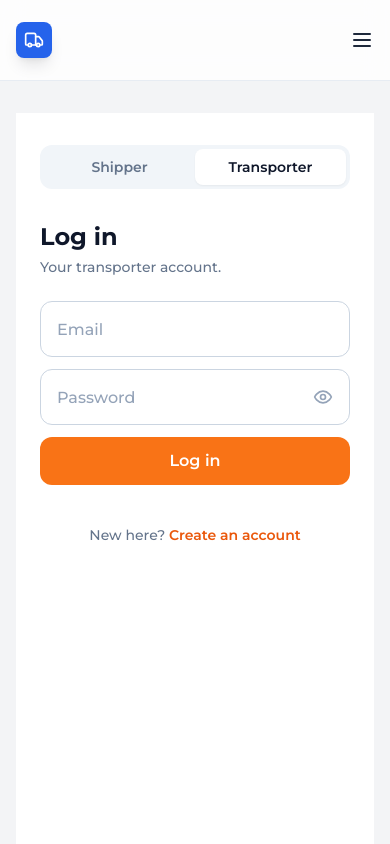
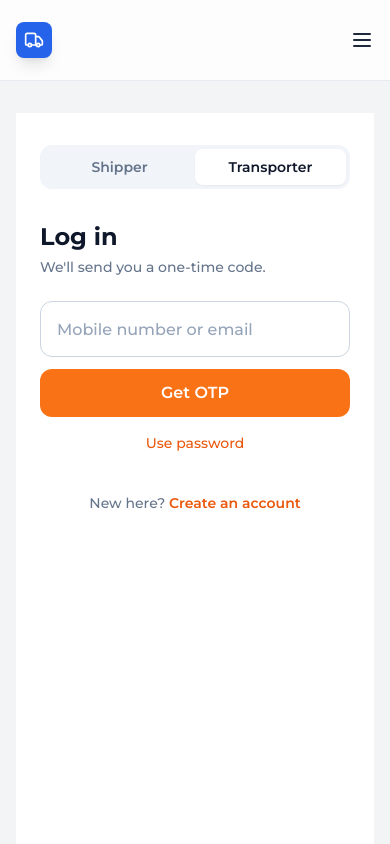
Before and after one commit to tech-forus/transporter, a React (Vite) app: page /transporter-signin in a window 390 px wide. Shown: the top 844 px of the page. Built offline with nearby package versions, Linux system fonts and the light colour scheme; no server answers.

Commit message:
Transporter login: OTP first (mobile or email), password fallback
Co-Authored-By: Claude Opus 5.5 <noreply@anthropic.com>

```diff
--- a/src/pages/SignInPage.tsx
+++ b/src/pages/SignInPage.tsx
@@ -1,43 +1,58 @@
-// src/pages/TransporterLoginPage.tsx
+// src/pages/SignInPage.tsx — transporter login (embedded in the main app's
+// /transporter/login via iframe). Same layout and flow as the shipper
+// SignInPage in the main app: OTP first (mobile or email, SMS or email code
+// works), password as the fallback. Orange stays the transporter accent.
 
-import React, { useState } from 'react';
-import { Link, useNavigate } from 'react-router-dom';
+import React, { useEffect, useState } from 'react';
+import { useNavigate } from 'react-router-dom';
 import { toast } from 'react-hot-toast';
 import { motion } from 'framer-motion';
 import { useAuth } from '../hooks/useAuth';
 import { useReportIframeHeight } from '../hooks/useReportIframeHeight';
 import { Loader2, Eye, EyeOff } from 'lucide-react';
+import http from '../lib/http';
 import loginImg from "../assets/login-illustration-amber.svg"
 
+type SentTo = { phone: string | null; email: string | null };
+
 const fieldCls = "w-full h-14 flex items-center rounded-xl border border-slate-300 dark:border-[#1d3f5c] bg-white dark:bg-[#0d2438] focus-within:border-orange-500 focus-within:ring-2 focus-within:ring-orange-500/30 transition";
+const inputCls = "h-full w-full min-w-0 bg-transparent px-4 text-base text-slate-900 dark:text-white placeholder:text-slate-400 dark:placeholder:text-[#5c7c9a] outline-none";
 
 export default function SignInPage() {
-  const [email, setEmail] = useState('');
+  const [mode, setMode] = useState<'otp' | 'password'>('otp');
+  const [identifier, setIdentifier] = useState('');
   const [password, setPassword] = useState('');
+  const [otp, setOtp] = useState('');
+  const [sentTo, setSentTo] = useState<SentTo | null>(null);
+  const [resendIn, setResendIn] = useState(0);
   const [isLoading, setIsLoading] = useState(false);
   const [showPassword, setShowPassword] = useState(false);
 
-  const { login } = useAuth();
+  const { login, loginWithToken } = useAuth();
   const navigate = useNavigate();
 
   useReportIframeHeight();
 
-  const handleSubmit = async (e: React.FormEvent) => {
-    e.preventDefault();
-    setIsLoading(true);
-    try {
-      const response = await login(email, password);
-      if (response.success) {
+  useEffect(() => {
+    if (resendIn <= 0) return;
+    const t = setTimeout(() => setResendIn((n) => n - 1), 1000);
+    return () => clearTimeout(t);
+  }, [resendIn]);
+
+  const codeStep = mode === 'otp' && !!sentTo;
+  const looksLikePhone = /^[\d\s+-]+$/.test(identifier);
+  const sentToText = sentTo ? [sentTo.phone, sentTo.email].filter(Boolean).join(' and ') : '';
+
+  const afterLogin = () => {
     toast.success("Login Successful!");
     navigate('/dashboard');
+  };
+
+  const goToSignup = () => {
+    if (window !== window.parent) {
+      window.parent.postMessage({ type: 'navigate_to_signup' }, '*');
     } else {
-        toast.error(response.error ?? "Something went wrong during login.");
-      }
-    } catch (err: any) {
-      console.error(err);
-      toast.error(err.message || 'Login failed. Please check your credentials.');
-    } finally {
-      setIsLoading(false);
+      navigate('/transporter-signup');
     }
   };
 
@@ -49,12 +64,88 @@ export default function SignInPage() {
     }
   };
 
+  const sendOtp = async () => {
+    if (!identifier.trim()) {
+      toast.error('Enter your mobile number or email.');
+      return;
+    }
+    setIsLoading(true);
+    try {
+      const { data } = await http.post('/api/transporter/auth/otp/send', { identifier: identifier.trim() });
+      setSentTo(data.sentTo);
+      setResendIn(data.resendIn || 30);
+      setOtp('');
+    } catch (err: any) {
+      const data = err?.response?.data;
+      if (data?.code === 'ACCOUNT_NOT_FOUND') {
+        toast(data.message || "No account yet. Let's create one.");
+        goToSignup();
+      } else {
+        if (data?.retryAfter) setResendIn(data.retryAfter);
+        toast.error(data?.message || "Couldn't reach the server. Check your connection.");
+      }
+    } finally {
+      setIsLoading(false);
+    }
+  };
+
+  const verifyOtp = async (code = otp) => {
+    if (code.length < 4 || isLoading) return;
+    setIsLoading(true);
+    try {
+      const { data } = await http.post('/api/transporter/auth/otp/verify', { identifier: identifier.trim(), otp: code });
+      if (data?.token) {
+        loginWithToken(data.token);
+        afterLogin();
+      } else {
+        toast.error(data?.message || 'Login failed.');
+      }
+    } catch (err: any) {
+      const data = err?.response?.data;
+      toast.error(data?.message || "Couldn't reach the server. Check your connection.");
+      if (data?.code === 'OTP_EXPIRED' || data?.code === 'OTP_TOO_MANY_ATTEMPTS') {
+        setSentTo(null);
+        setResendIn(0);
+      }
+      setOtp('');
+    } finally {
+      setIsLoading(false);
+    }
+  };
+
+  const handleSubmit = async (e: React.FormEvent) => {
+    e.preventDefault();
+    if (mode === 'otp') {
+      if (sentTo) await verifyOtp();
+      else await sendOtp();
+      return;
+    }
+    setIsLoading(true);
+    try {
+      const response = await login(identifier.trim(), password);
+      if (response.success) {
+        afterLogin();
+      } else {
+        toast.error(response.error ?? "Something went wrong during login.");
+      }
+    } catch (err: any) {
+      toast.error(err.message || 'Login failed. Please check your credentials.');
+    } finally {
+      setIsLoading(false);
+    }
+  };
+
+  const switchMode = () => {
+    setMode((m) => (m === 'otp' ? 'password' : 'otp'));
+    setSentTo(null);
+    setOtp('');
+  };
+
   return (
-    // min-h-screen + the bg color here (not just on the inner column below)
-    // matters because this is rendered inside an iframe sized by the HOST to
-    // the viewport, not to this page's own (shorter) content height — the
-    // leftover iframe area below the form had no background of its own at
-    // all, so it fell through to the browser's plain white default.
+    // min-h-screen + the bg color here matters because this renders inside
+    // an iframe sized by the HOST to the viewport, not to this page's own
+    // (shorter) content height — otherwise the leftover area falls through
+    // to the browser's plain white default.
     <div className="w-full min-h-screen lg:grid lg:grid-cols-2 font-sans bg-white lg:bg-slate-100 dark:bg-[#08141f]">
       {/* Left Column: Branding & Image */}
       <div className="relative hidden lg:flex flex-col items-center justify-center bg-slate-100 dark:bg-[#08141f] p-12">
@@ -75,10 +166,7 @@ export default function SignInPage() {
         </motion.div>
       </div>
 
-      {/* Right Column: Sign In Form — same layout as the shipper SignInPage
-          (main app) so switching Shipper/Transporter doesn't jump: full-width
-          switch at the top, one short title, tall rounded fields. Orange
-          stays the transporter accent. */}
+      {/* Right Column: Sign In Form */}
       <div className="min-h-screen flex justify-center px-6 pt-8 pb-28 sm:pt-16 bg-white lg:bg-slate-100 dark:bg-[#08141f]">
         <motion.div
           initial={{ opacity: 0, y: 12 }}
@@ -95,23 +183,51 @@ export default function SignInPage() {
             </button>
           </div>
 
-          <h1 className="mt-8 text-2xl font-bold text-slate-900 dark:text-white">Log in</h1>
-          <p className="mt-1 text-sm text-slate-500 dark:text-[#8fb0cf]">Your transporter account.</p>
+          <h1 className="mt-8 text-2xl font-bold text-slate-900 dark:text-white">
+            {codeStep ? 'Enter the code' : 'Log in'}
+          </h1>
+          <p className="mt-1 text-sm text-slate-500 dark:text-[#8fb0cf]">
+            {codeStep ? (
+              <>
+                Sent to {sentToText}.{' '}
+                <button type="button" onClick={() => { setSentTo(null); setOtp(''); }} className="font-semibold text-orange-600 dark:text-orange-400">
+                  Change
+                </button>
+              </>
+            ) : mode === 'otp' ? "We'll send you a one-time code." : 'Log in with your password.'}
+          </p>
 
           <form className="mt-6 space-y-3" onSubmit={handleSubmit} noValidate>
+            {codeStep ? (
+              <input id="otp" name="otp" type="text" inputMode="numeric" autoComplete="one-time-code" maxLength={6} autoFocus
+                aria-label="One-time code"
+                disabled={isLoading}
+                className={`${fieldCls} px-4 text-center text-2xl font-semibold tracking-[0.5em] placeholder:tracking-[0.5em] text-slate-900 dark:text-white placeholder:text-slate-400 outline-none`}
+                placeholder="------" value={otp}
+                onChange={(e) => {
+                  const v = e.target.value.replace(/\D/g, '').slice(0, 6);
+                  setOtp(v);
+                  if (v.length === 6) verifyOtp(v);
+                }}
+              />
+            ) : (
               <div className={fieldCls}>
-              <input id="email-address" name="email" type="email" autoComplete="email" required disabled={isLoading}
-                aria-label="Email"
-                className="h-full w-full min-w-0 bg-transparent px-4 text-base text-slate-900 dark:text-white placeholder:text-slate-400 dark:placeholder:text-[#5c7c9a] outline-none"
-                placeholder="Email" value={email} onChange={(e) => setEmail(e.target.value)}
+                {looksLikePhone && identifier.trim() && (
+                  <span className="pl-4 text-base font-medium text-slate-500 dark:text-[#8fb0cf]">+91</span>
+                )}
+                <input id="identifier" name="username" type="text" autoComplete="username" required disabled={isLoading}
+                  aria-label="Mobile number or email"
+                  className={inputCls}
+                  placeholder="Mobile number or email" value={identifier} onChange={(e) => setIdentifier(e.target.value)}
                 />
               </div>
+            )}
 
-            {/* No transporter password-reset flow exists yet, so no "Forgot?" link. */}
+            {mode === 'password' && (
               <div className={fieldCls}>
                 <input id="password" name="password" type={showPassword ? "text" : "password"} autoComplete="current-password" required disabled={isLoading}
                   aria-label="Password"
-                className="h-full w-full min-w-0 bg-transparent px-4 text-base text-slate-900 dark:text-white placeholder:text-slate-400 dark:placeholder:text-[#5c7c9a] outline-none"
+                  className={inputCls}
                   placeholder="Password" value={password} onChange={(e) => setPassword(e.target.value)}
                 />
                 <button type="button" tabIndex={-1} onClick={() => setShowPassword(!showPassword)} disabled={isLoading}
@@ -120,26 +236,39 @@ export default function SignInPage() {
                   {showPassword ? <EyeOff className="w-5 h-5" /> : <Eye className="w-5 h-5" />}
                 </button>
               </div>
+            )}
 
-            <button type="submit" disabled={isLoading}
+            <button type="submit" disabled={isLoading || (codeStep && otp.length < 6)}
               className="w-full h-12 inline-flex items-center justify-center gap-2 rounded-xl text-base font-semibold text-white bg-orange-500 active:bg-orange-600 disabled:bg-orange-300"
             >
               {isLoading && <Loader2 className="w-5 h-5 animate-spin" />}
-              Log in
+              {mode === 'password' ? 'Log in' : codeStep ? 'Verify' : 'Get OTP'}
             </button>
           </form>
+
+          {codeStep ? (
+            <p className="mt-4 text-center text-sm">
+              {resendIn > 0 ? (
+                <span className="text-slate-400 dark:text-[#6f93b8]">Resend code in {resendIn}s</span>
+              ) : (
+                <button type="button" onClick={sendOtp} disabled={isLoading} className="font-semibold text-orange-600 dark:text-orange-400">
+                  Resend code
+                </button>
+              )}
+            </p>
+          ) : (
+            <p className="mt-4 text-center text-sm font-medium">
+              <button type="button" onClick={switchMode} disabled={isLoading} className="text-orange-600 dark:text-orange-400">
+                {mode === 'otp' ? 'Use password' : 'Use OTP instead'}
+              </button>
+            </p>
+          )}
 
           <p className="mt-10 text-center text-sm text-slate-500 dark:text-[#8fb0cf]">
             New here?{' '}
             <button
               type="button"
-              onClick={() => {
-                if (window !== window.parent) {
-                  window.parent.postMessage({ type: 'navigate_to_signup' }, '*');
-                } else {
-                  navigate('/transporter-signup');
-                }
-              }}
+              onClick={goToSignup}
               className="font-semibold text-orange-600 dark:text-orange-400 bg-transparent border-none cursor-pointer p-0 inline"
             >
               Create an account
```
Lines whose indentation alone changed are shown as unchanged.
